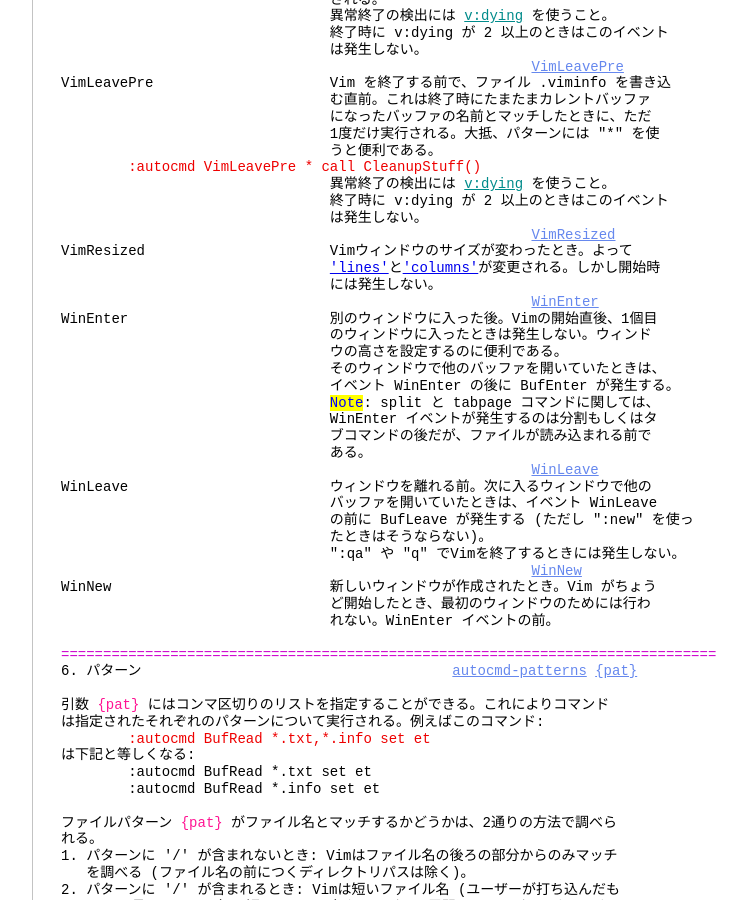
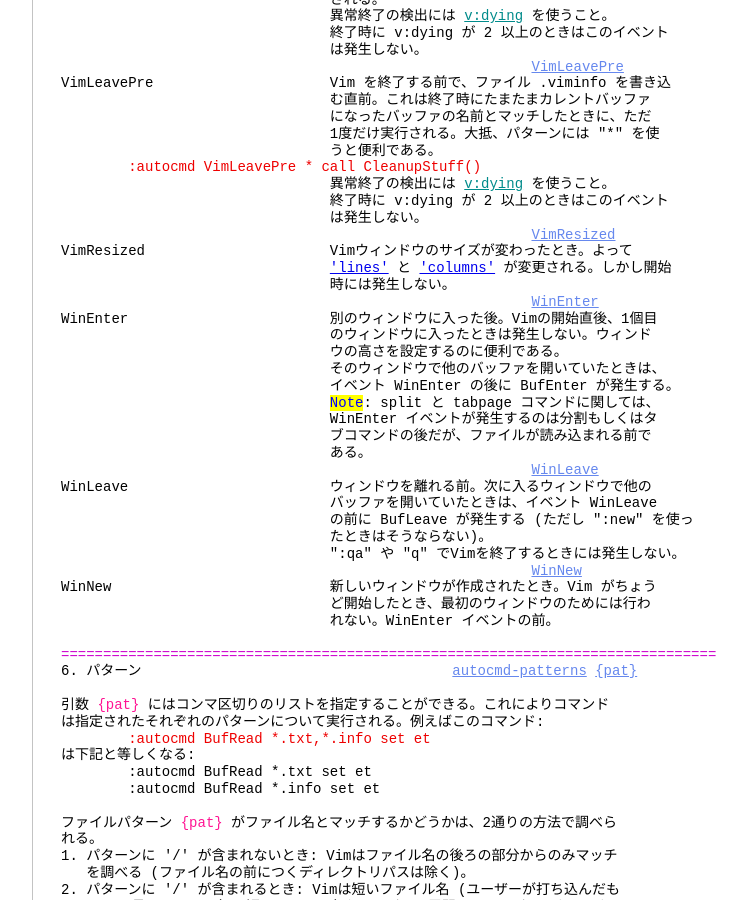
Before and after one commit to vim-jp/vimdoc-ja, a Jekyll site: the page built from autocmd.html, in a window 1280 px wide and 900 px high, scrolled down 17962 px. Shown: the whole window, without its empty margins (340-1087 px from the left). Built offline with Jekyll 4.4.1, drawn with Linux system fonts in a browser that asks for light colours; nearby versions of some CDN libraries; comment, search, counter and statistics services are not loaded.

Commit message:
Generated by Travis JOB 1092.1
https://travis-ci.org/vim-jp/vimdoc-ja-working/builds/418683960

```diff
--- a/autocmd.html
+++ b/autocmd.html
@@ -1075,8 +1075,8 @@
 &nbsp;&nbsp;&nbsp;&nbsp;&nbsp;&nbsp;&nbsp;&nbsp;&nbsp;&nbsp;&nbsp;&nbsp;&nbsp;&nbsp;&nbsp;&nbsp;&nbsp;&nbsp;&nbsp;&nbsp;&nbsp;&nbsp;&nbsp;&nbsp;&nbsp;&nbsp;&nbsp;&nbsp;&nbsp;&nbsp;&nbsp;&nbsp;は発生しない。<br>
 &nbsp;&nbsp;&nbsp;&nbsp;&nbsp;&nbsp;&nbsp;&nbsp;&nbsp;&nbsp;&nbsp;&nbsp;&nbsp;&nbsp;&nbsp;&nbsp;&nbsp;&nbsp;&nbsp;&nbsp;&nbsp;&nbsp;&nbsp;&nbsp;&nbsp;&nbsp;&nbsp;&nbsp;&nbsp;&nbsp;&nbsp;&nbsp;&nbsp;&nbsp;&nbsp;&nbsp;&nbsp;&nbsp;&nbsp;&nbsp;&nbsp;&nbsp;&nbsp;&nbsp;&nbsp;&nbsp;&nbsp;&nbsp;&nbsp;&nbsp;&nbsp;&nbsp;&nbsp;&nbsp;&nbsp;&nbsp;<a class="Constant" href="autocmd.html#VimResized" name="VimResized">VimResized</a><br>
 VimResized&nbsp;&nbsp;&nbsp;&nbsp;&nbsp;&nbsp;&nbsp;&nbsp;&nbsp;&nbsp;&nbsp;&nbsp;&nbsp;&nbsp;&nbsp;&nbsp;&nbsp;&nbsp;&nbsp;&nbsp;&nbsp;&nbsp;Vimウィンドウのサイズが変わったとき。よって<br>
-&nbsp;&nbsp;&nbsp;&nbsp;&nbsp;&nbsp;&nbsp;&nbsp;&nbsp;&nbsp;&nbsp;&nbsp;&nbsp;&nbsp;&nbsp;&nbsp;&nbsp;&nbsp;&nbsp;&nbsp;&nbsp;&nbsp;&nbsp;&nbsp;&nbsp;&nbsp;&nbsp;&nbsp;&nbsp;&nbsp;&nbsp;&nbsp;<a class="Type" href="options.html#'lines'">'lines'</a>と<a class="Type" href="options.html#'columns'">'columns'</a>が変更される。しかし開始時<br>
-&nbsp;&nbsp;&nbsp;&nbsp;&nbsp;&nbsp;&nbsp;&nbsp;&nbsp;&nbsp;&nbsp;&nbsp;&nbsp;&nbsp;&nbsp;&nbsp;&nbsp;&nbsp;&nbsp;&nbsp;&nbsp;&nbsp;&nbsp;&nbsp;&nbsp;&nbsp;&nbsp;&nbsp;&nbsp;&nbsp;&nbsp;&nbsp;には発生しない。<br>
+&nbsp;&nbsp;&nbsp;&nbsp;&nbsp;&nbsp;&nbsp;&nbsp;&nbsp;&nbsp;&nbsp;&nbsp;&nbsp;&nbsp;&nbsp;&nbsp;&nbsp;&nbsp;&nbsp;&nbsp;&nbsp;&nbsp;&nbsp;&nbsp;&nbsp;&nbsp;&nbsp;&nbsp;&nbsp;&nbsp;&nbsp;&nbsp;<a class="Type" href="options.html#'lines'">'lines'</a>&nbsp;と&nbsp;<a class="Type" href="options.html#'columns'">'columns'</a>&nbsp;が変更される。しかし開始<br>
+&nbsp;&nbsp;&nbsp;&nbsp;&nbsp;&nbsp;&nbsp;&nbsp;&nbsp;&nbsp;&nbsp;&nbsp;&nbsp;&nbsp;&nbsp;&nbsp;&nbsp;&nbsp;&nbsp;&nbsp;&nbsp;&nbsp;&nbsp;&nbsp;&nbsp;&nbsp;&nbsp;&nbsp;&nbsp;&nbsp;&nbsp;&nbsp;時には発生しない。<br>
 &nbsp;&nbsp;&nbsp;&nbsp;&nbsp;&nbsp;&nbsp;&nbsp;&nbsp;&nbsp;&nbsp;&nbsp;&nbsp;&nbsp;&nbsp;&nbsp;&nbsp;&nbsp;&nbsp;&nbsp;&nbsp;&nbsp;&nbsp;&nbsp;&nbsp;&nbsp;&nbsp;&nbsp;&nbsp;&nbsp;&nbsp;&nbsp;&nbsp;&nbsp;&nbsp;&nbsp;&nbsp;&nbsp;&nbsp;&nbsp;&nbsp;&nbsp;&nbsp;&nbsp;&nbsp;&nbsp;&nbsp;&nbsp;&nbsp;&nbsp;&nbsp;&nbsp;&nbsp;&nbsp;&nbsp;&nbsp;<a class="Constant" href="autocmd.html#WinEnter" name="WinEnter">WinEnter</a><br>
 WinEnter&nbsp;&nbsp;&nbsp;&nbsp;&nbsp;&nbsp;&nbsp;&nbsp;&nbsp;&nbsp;&nbsp;&nbsp;&nbsp;&nbsp;&nbsp;&nbsp;&nbsp;&nbsp;&nbsp;&nbsp;&nbsp;&nbsp;&nbsp;&nbsp;別のウィンドウに入った後。Vimの開始直後、1個目<br>
 &nbsp;&nbsp;&nbsp;&nbsp;&nbsp;&nbsp;&nbsp;&nbsp;&nbsp;&nbsp;&nbsp;&nbsp;&nbsp;&nbsp;&nbsp;&nbsp;&nbsp;&nbsp;&nbsp;&nbsp;&nbsp;&nbsp;&nbsp;&nbsp;&nbsp;&nbsp;&nbsp;&nbsp;&nbsp;&nbsp;&nbsp;&nbsp;のウィンドウに入ったときは発生しない。ウィンド<br>
```
